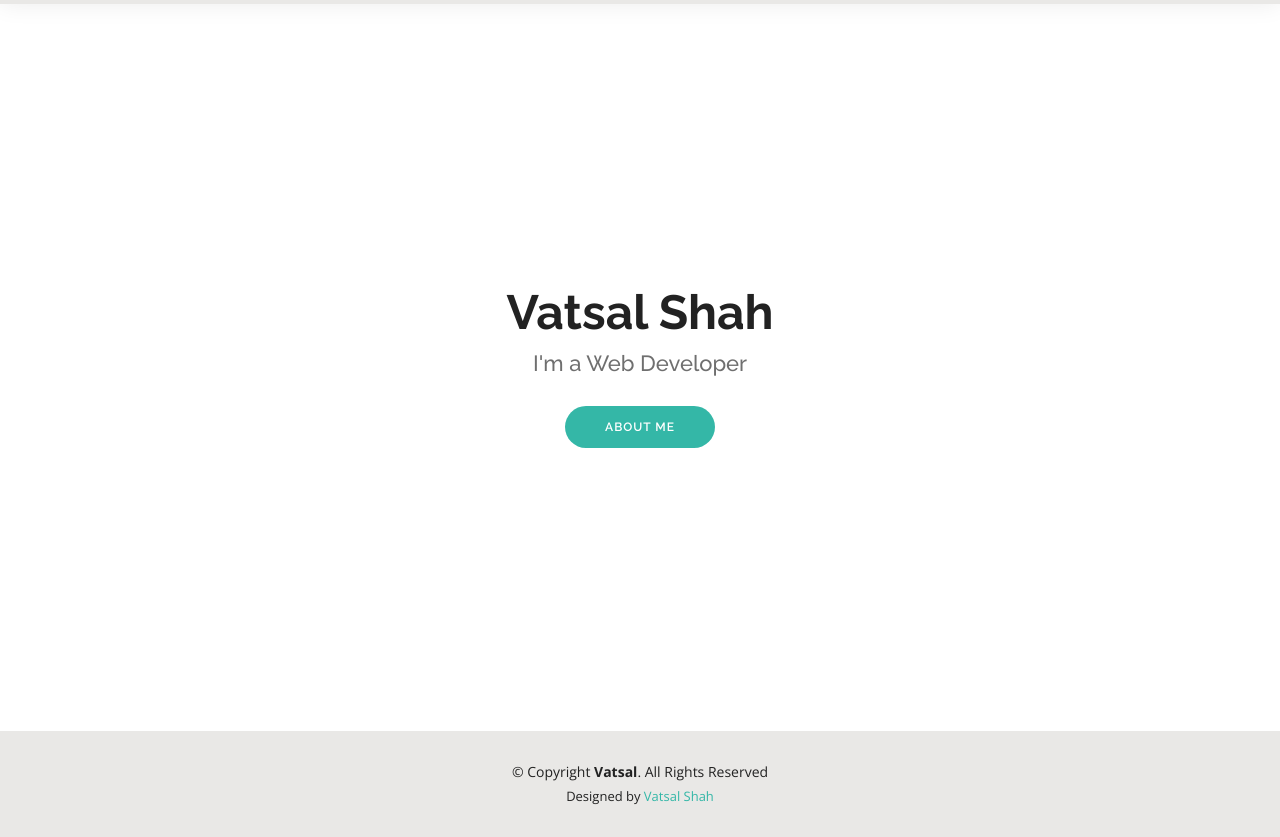
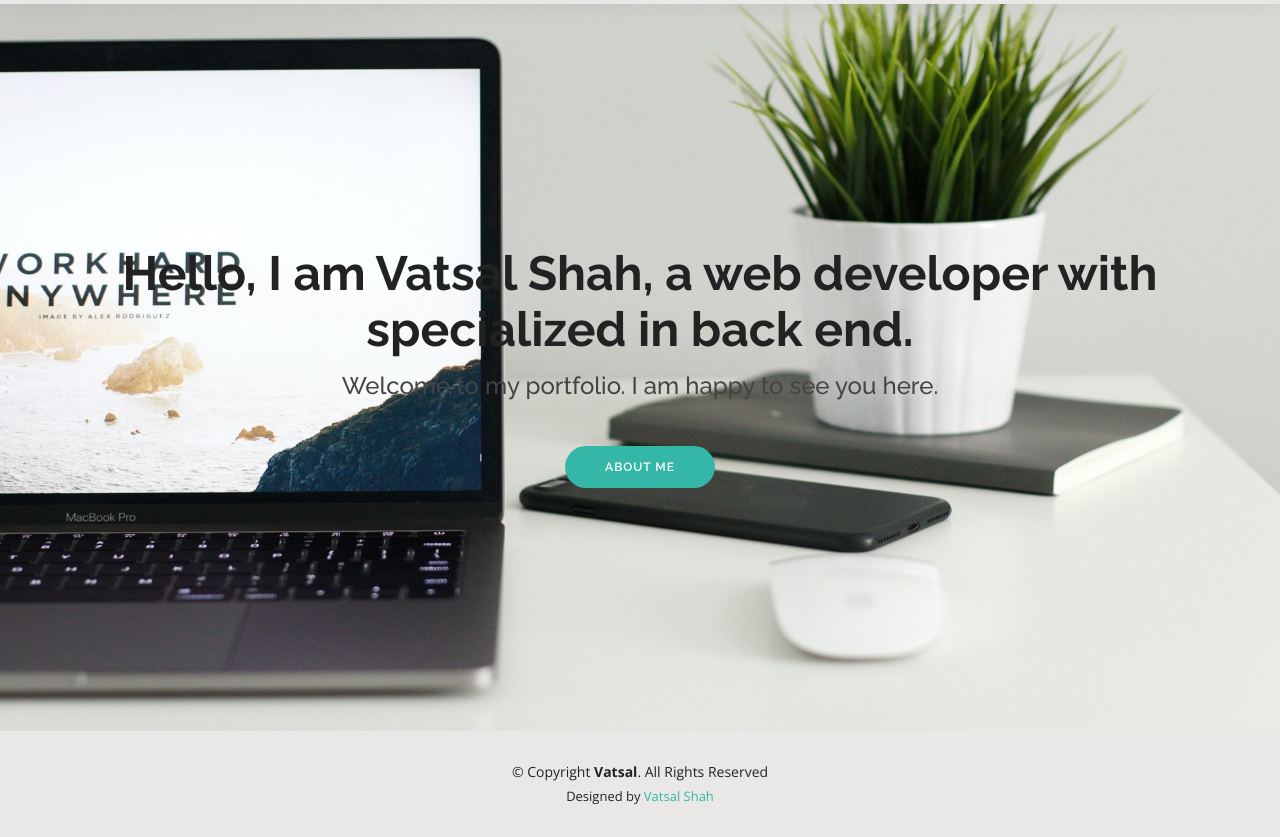
Before and after one commit to vatsalshah27/Portfolio, a plain HTML site: page index.html in a window 1280 px wide. Shown: the part 69-906 px from the top of the page. Drawn offline with nearby package versions, Linux system fonts and the light colour scheme.

Commit message:
changed home page image

```diff
--- a/index.html
+++ b/index.html
@@ -60,8 +60,10 @@
   <!-- ======= Hero Section ======= -->
   <section id="hero" class="d-flex align-items-center">
     <div class="container d-flex flex-column align-items-center" data-aos="zoom-in" data-aos-delay="100">
-      <h1>Vatsal Shah</h1>
-      <h2>I'm a Web Developer</h2>
+
+      <h1 style="text-align: center;">Hello, I am  Vatsal Shah, a web developer with specialized in back end. </h1>
+      <h4 style="margin: 15px;">Welcome to my portfolio. I am happy to see you here.</h4>
+      <!-- <h4 style="margin: 15px;">I am a creative web developer.</h4> -->
       <a href="about.html" class="btn-about">About Me</a>
     </div>
   </section><!-- End Hero -->
```
Also changed, not shown: assets/img/__hero-bg.jpg (renamed from assets/img/--hero-bg.jpg), assets/img/hero-bg.jpg (added).
